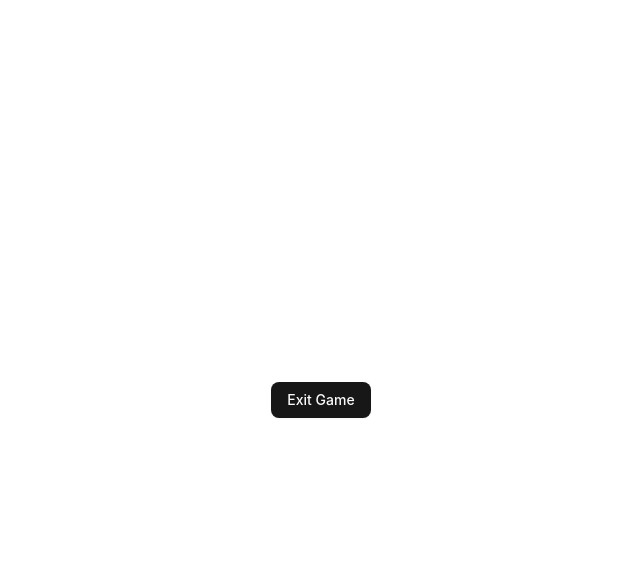
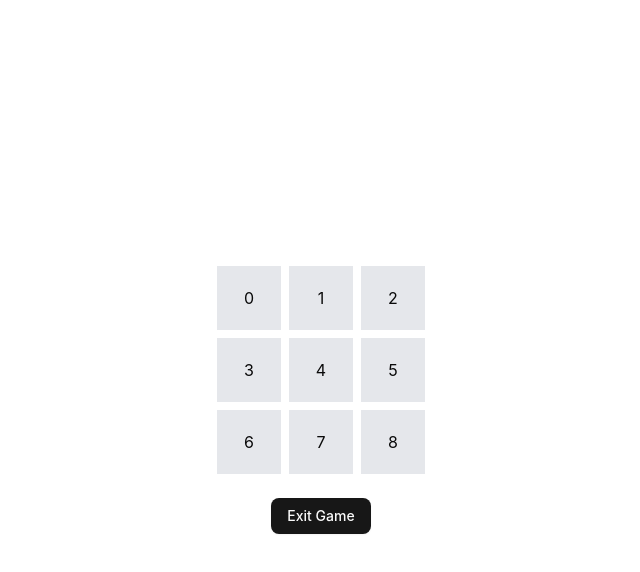
Before and after one commit to voidst1/tic-tac-toe-react-redux-rust, a React (Vite) app in the folder react-app/: page / in a window 1280 px wide. Both pictures are taken after a click on the button "Practice with Bot". Shown: the top 572 px of the page, without its empty margins (319-959 px from the left). Built offline with nearby package versions, Linux system fonts and the light colour scheme.

Commit message:
Add the game board

```diff
--- /dev/null
+++ b/react-app/src/features/tic-tac-toe/Square.tsx
@@ -0,0 +1,9 @@
+import type { JSX } from "react"
+
+export const Square = ({ id }: { id: number }): JSX.Element => {
+  const getSymbol = (): string => {
+    return id.toString()
+  }
+
+  return <button className="size-16 bg-gray-200">{getSymbol()}</button>
+}
--- /dev/null
+++ b/react-app/src/features/tic-tac-toe/const.ts
@@ -0,0 +1,2 @@
+export const NUMBER_OF_PLAYERS = 2
+export const NUMBER_OF_SQUARES = 3 * 3
--- a/react-app/src/features/tic-tac-toe/pages/GamePage.tsx
+++ b/react-app/src/features/tic-tac-toe/pages/GamePage.tsx
@@ -1,12 +1,21 @@
 import type { JSX } from "react"
 import { useAppDispatch } from "@/app/hooks"
 import { Button } from "@/components/ui/button"
+import { NUMBER_OF_SQUARES } from "../const"
 import { exitGame } from "../ticTacToeSlice"
+import { Square } from "../Square"
 
 export const GamePage = (): JSX.Element => {
   const dispatch = useAppDispatch()
+
   return (
     <div className="flex flex-col items-center justify-center min-h-svh">
+      <div className="grid grid-cols-3 gap-2">
+        {Array.from({ length: NUMBER_OF_SQUARES }).map((_, i) => (
+          <Square key={i} id={i} />
+        ))}
+      </div>
+      <br />
       <Button onClick={() => dispatch(exitGame())}>Exit Game</Button>
     </div>
   )
```
